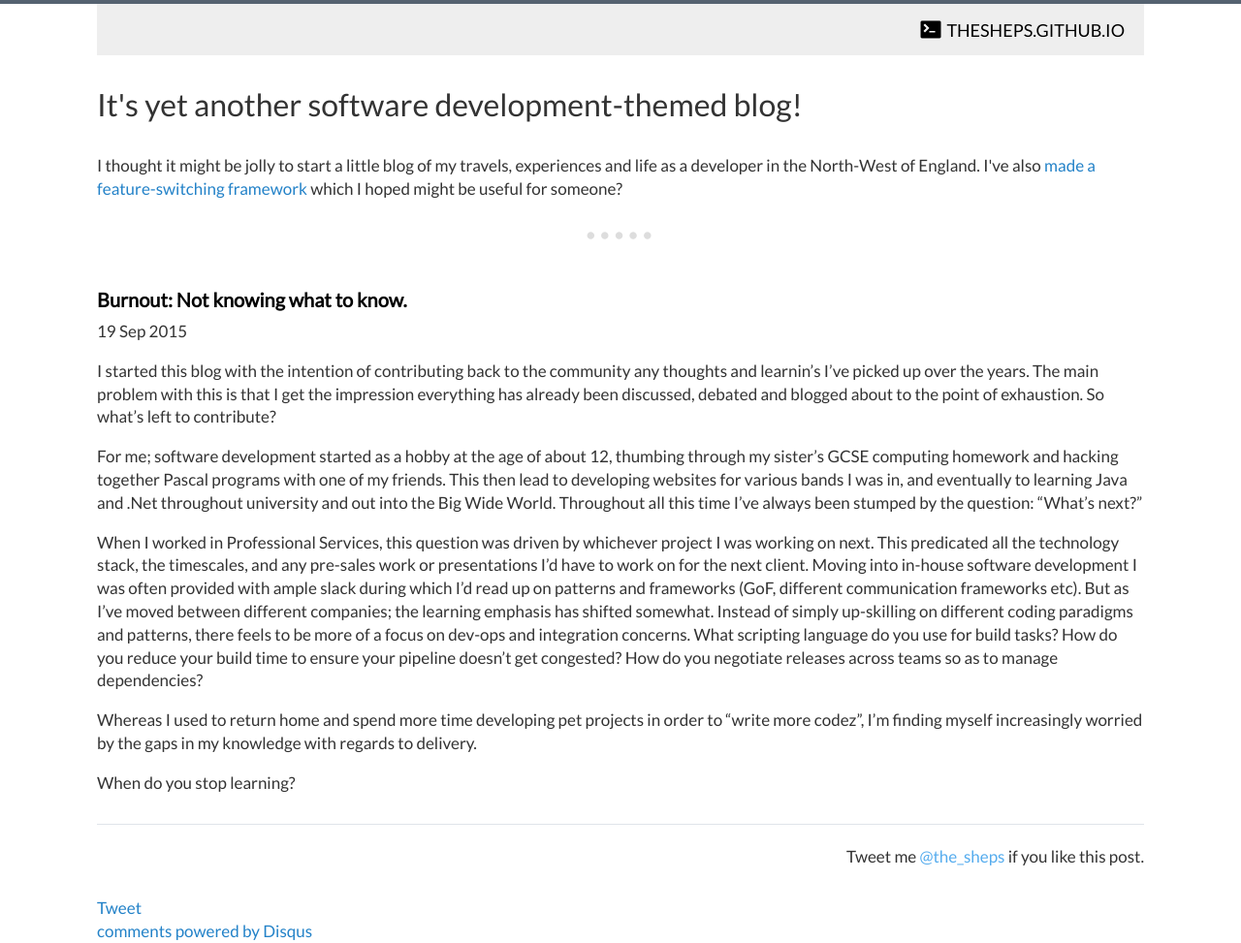
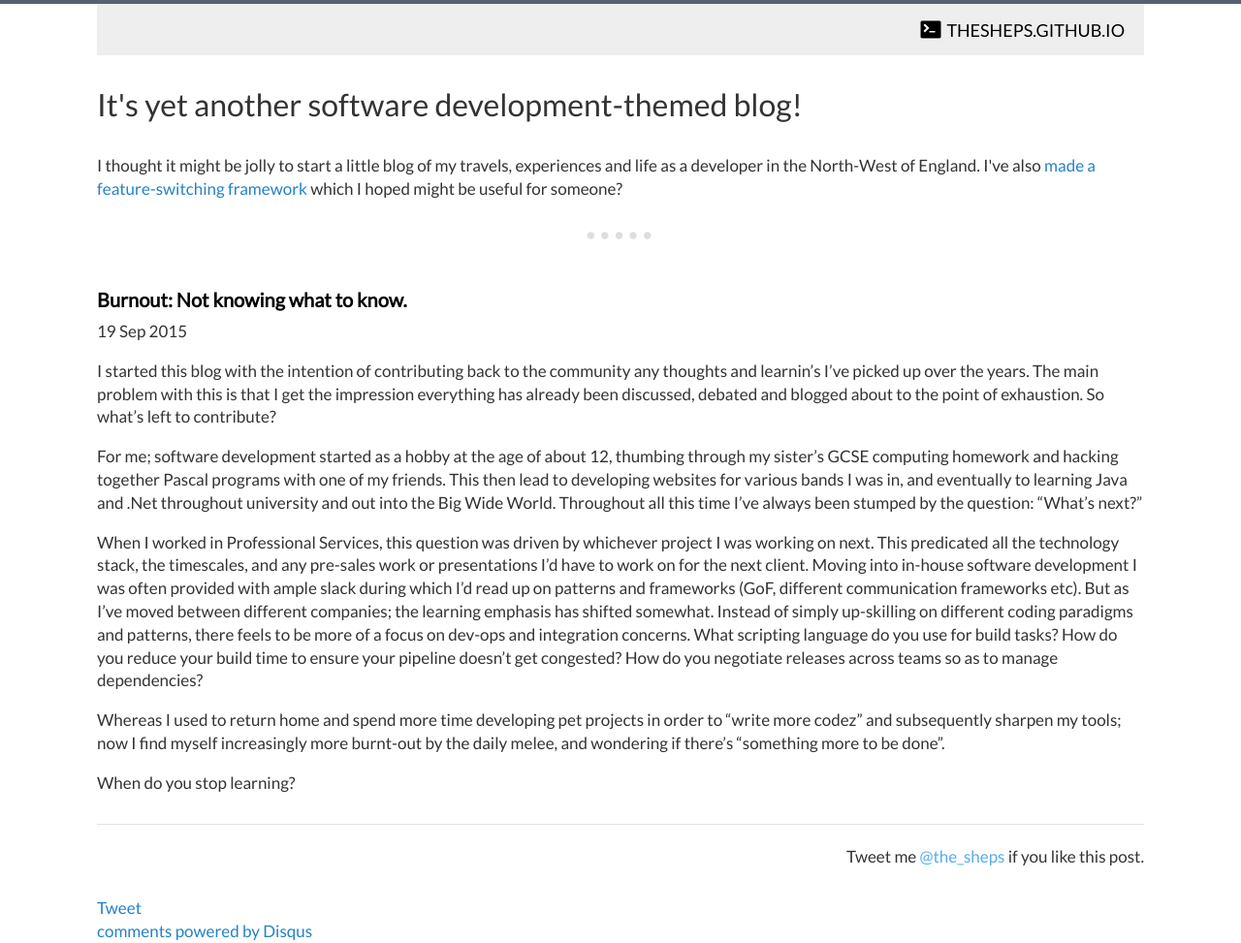
Before and after one commit to thesheps/thesheps.github.io, a Jekyll site: the page built from _posts/2015-09-19-burnout-not-knowing-what-to-know.markdown, in a window 1280 px wide. Shown: the whole page at 97% size. Built offline with Jekyll 4.4.1, drawn with Linux system fonts in a browser that asks for light colours; Markdown is read by kramdown in place of the engine named in the settings; comment, search, counter and statistics services are not loaded.

Commit message:
post amendment

```diff
--- a/_posts/2015-09-19-burnout-not-knowing-what-to-know.markdown
+++ b/_posts/2015-09-19-burnout-not-knowing-what-to-know.markdown
@@ -22,8 +22,8 @@ Instead of simply up-skilling on different coding paradigms and patterns, there
 integration concerns.  What scripting language do you use for build tasks?  How do you reduce your build time to ensure your pipeline
 doesn't get congested?  How do you negotiate releases across teams so as to manage dependencies?
 
-Whereas I used to return home and spend more time developing pet projects in order to "write more codez", I'm finding myself
-increasingly worried by the gaps in my knowledge with regards to delivery.
+Whereas I used to return home and spend more time developing pet projects in order to "write more codez" and subsequently sharpen
+my tools; now I find myself increasingly more burnt-out by the daily melee, and wondering if there's "something more to be done".
 
 
 When do you stop learning?
```
